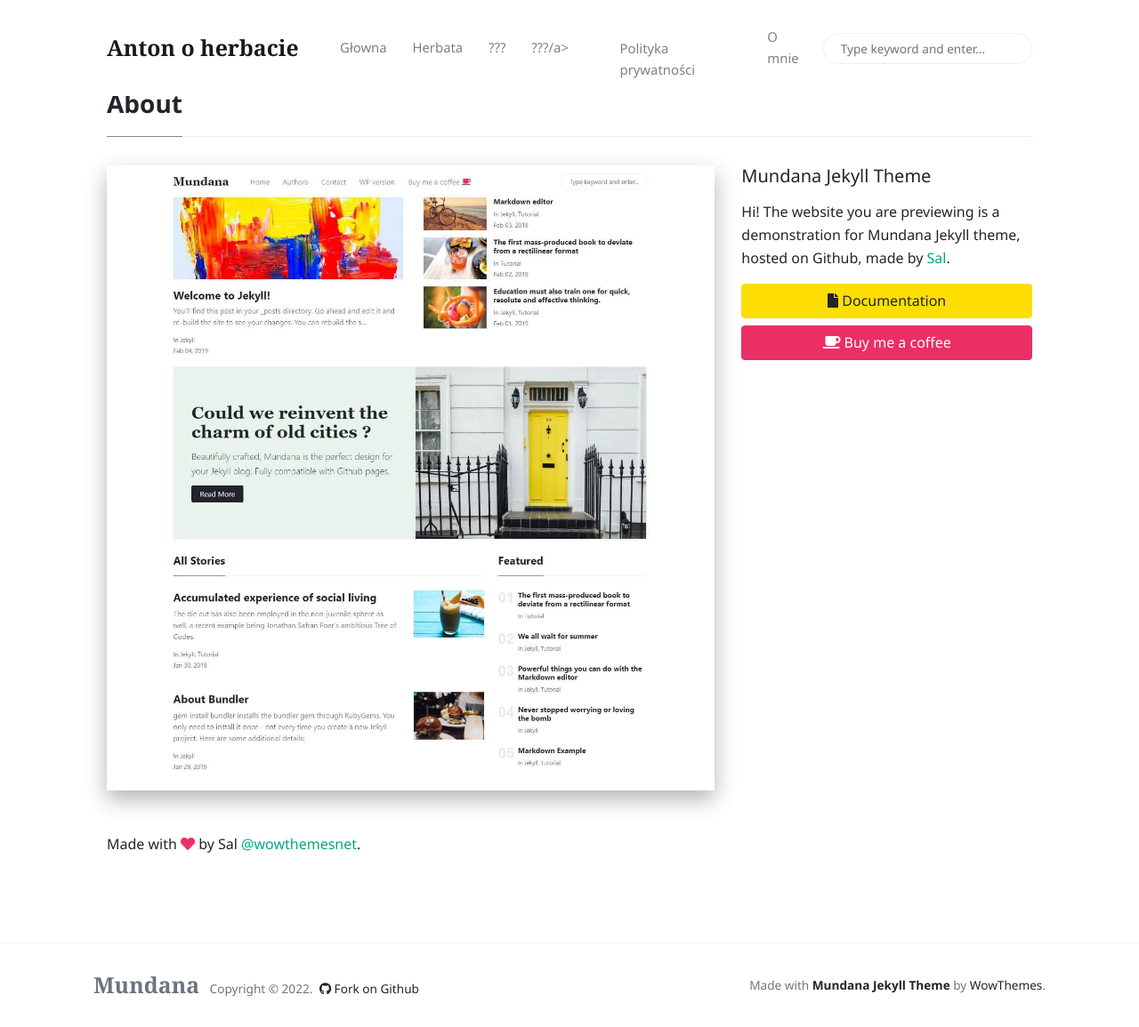
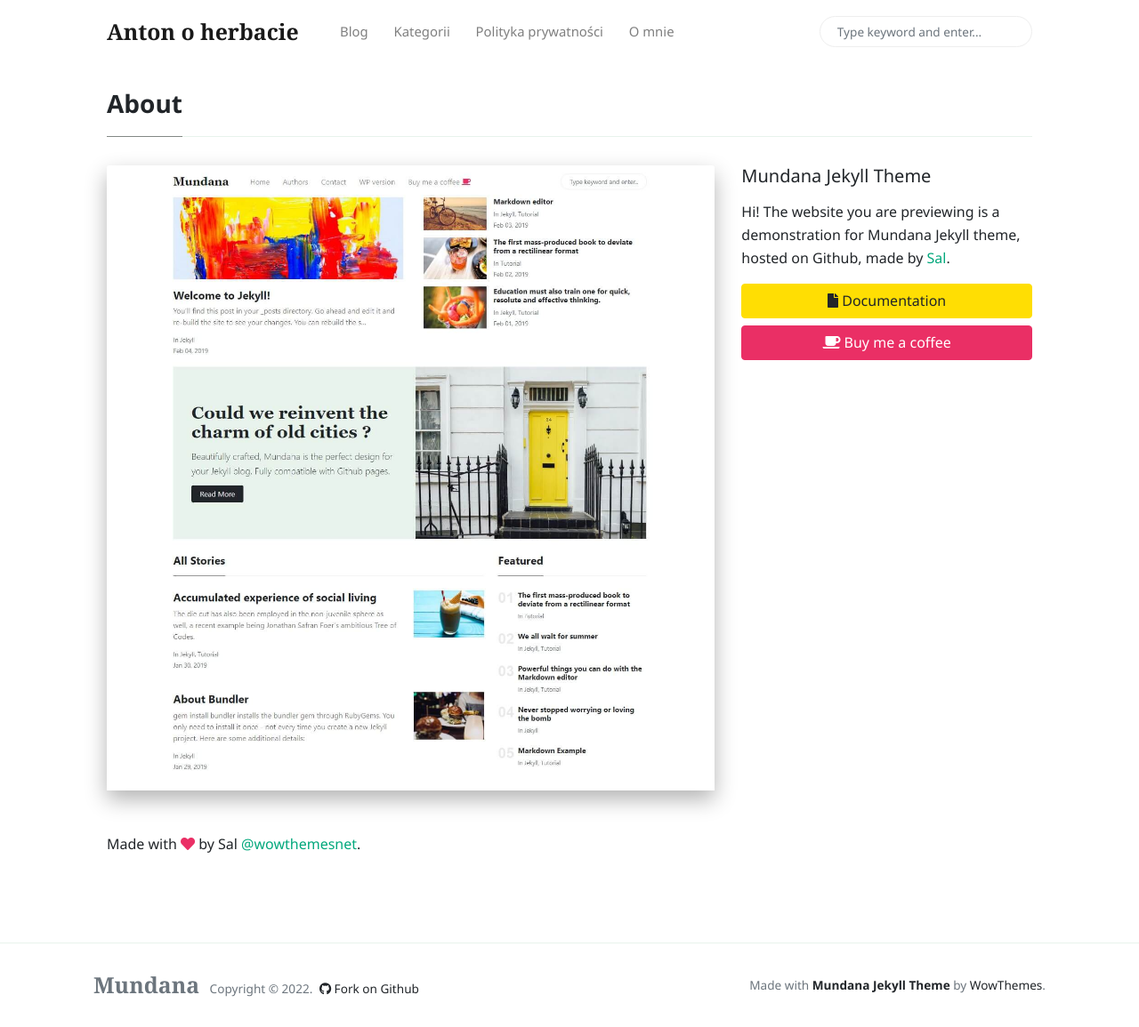
Before and after one commit to asiomchen/asiomchen.github.io, a Jekyll site: the page built from _pages/about.md, in a window 1280 px wide and 1155 px high. Shown: the whole window at 89% size. Built offline with Jekyll 4.4.1, drawn with Linux system fonts in a browser that asks for light colours; nearby versions of some CDN libraries; comment, search, counter and statistics services are not loaded.

Commit message:
Update menu-header.html

```diff
--- a/_includes/menu-header.html
+++ b/_includes/menu-header.html
@@ -1,20 +1,14 @@
 <!--  Replace menu links here -->
 
 <li class="nav-item">
-<a class="nav-link" href="{{site.baseurl}}/index.html">Głowna</a>
+<a class="nav-link" href="{{site.baseurl}}/index.html">Blog</a>
 </li>
 <li class="nav-item">
-<a class="nav-link" href="{{site.baseurl}}/authors-list.html">Herbata</a>
+<a class="nav-link" href="{{site.baseurl}}/categories.html">Kategorii</a>
 </li>
 <li class="nav-item">
-<a class="nav-link" href="{{site.baseurl}}/contact.html">???</a>
+<a class="nav-link" href="{{site.baseurl}}/privacy-policy.html">Polityka prywatności</a>
 </li>
 <li class="nav-item">
-<a target="_blank" class="nav-link" href="https://www.wowthemes.net/themes/mundana-wordpress/">???/a>
+<a class="nav-link" href="{{site.baseurl}}/contact.html">O mnie</a>
 </li>
-<li class="nav-item">
-<a target="_blank" class="nav-link" href="https://www.wowthemes.net/themes/mundana-ghost/">Polityka prywatności</a>
-</li>
-<li class="nav-item">
-<a target="_blank" class="nav-link" href="https://www.wowthemes.net/donate/">O mnie</a>
-</li>
```
